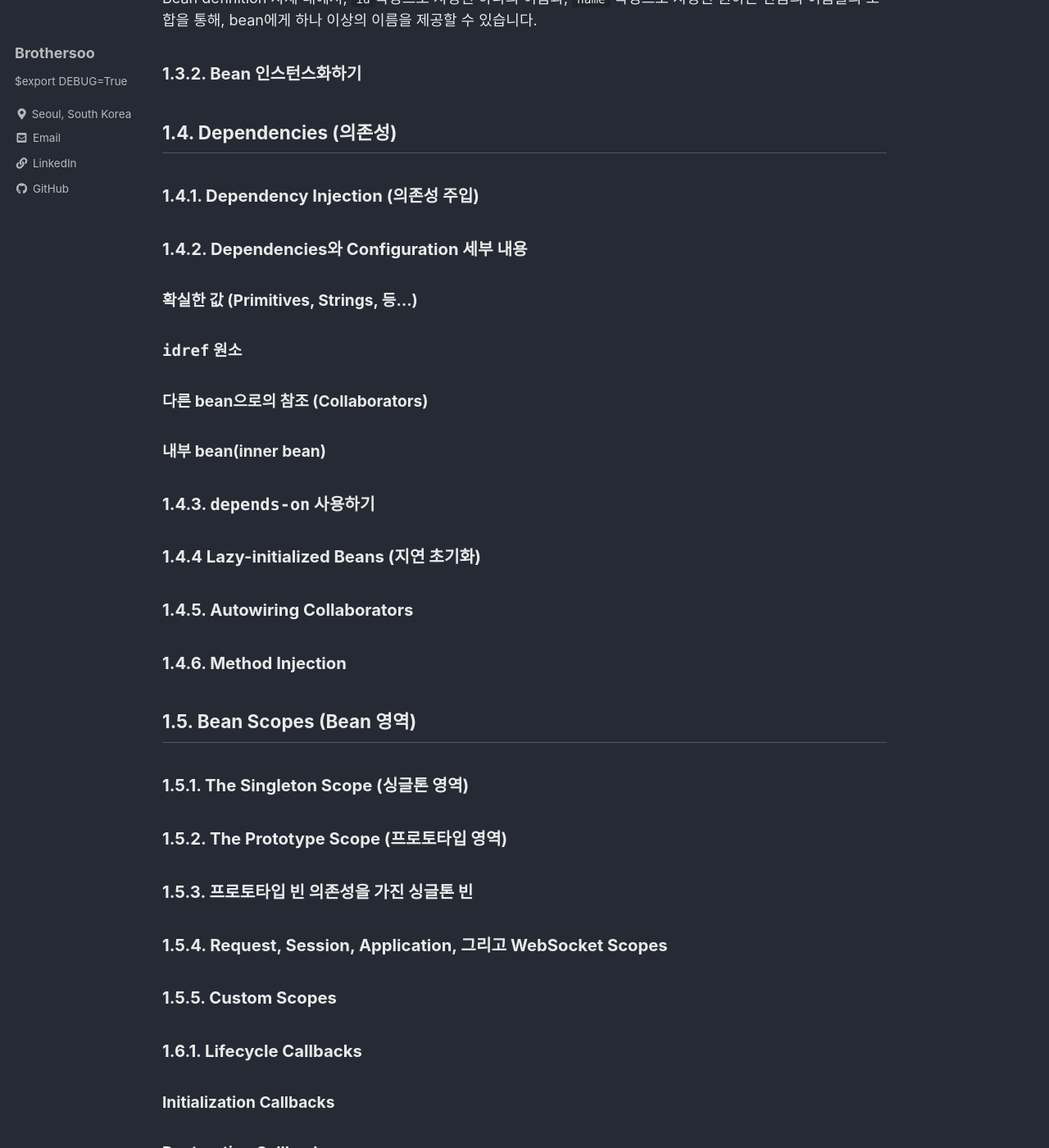
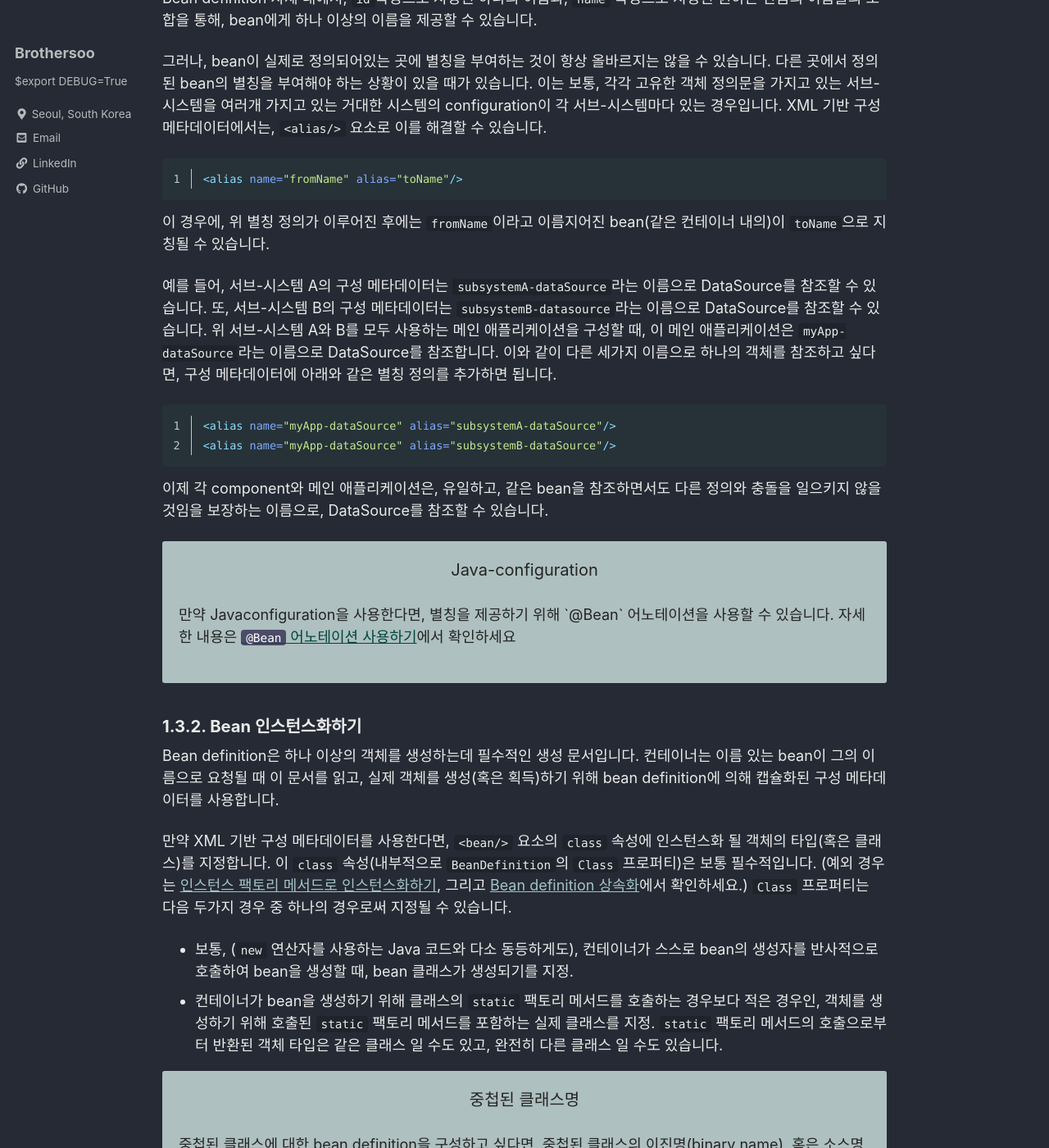
Before and after one commit to brothersoo/brothersoo.github.io, a Jekyll site: the page built from _posts/spring_doc/2021-08-17-spring_framework_documentation-core.md, in a window 1280 px wide and 1400 px high, scrolled down 9216 px. Shown: the whole window at 82% size. Built offline with Jekyll 4.4.1, drawn with Linux system fonts in a browser that asks for light colours; cached includes are drawn as plain includes; comment, search, counter and statistics services are not loaded; some of the changed text lies outside the part shown.

Commit message:
ADD: 1.3.2 instantiating beans

````diff
--- a/_posts/spring_doc/2021-08-17-spring_framework_documentation-core.md
+++ b/_posts/spring_doc/2021-08-17-spring_framework_documentation-core.md
@@ -15,6 +15,13 @@ permalink: /spring_doc/:title
         border-radius: 3px;
         padding: 20px;
         height: auto;
+    }
+    .blue-text-box a {
+        color: #00473E;
+    }
+    .blue-text-box code {
+        background-color: #4C4C69;
+        color: white;
     }
     .info-box {
         color: #242424;
@@ -72,11 +79,11 @@ AspectJ(현재로써 기능면에서 가장 풍부하고, 확실히 Java enterpr
 
 # 1. The IOC Container
 
-이번 절은 Spring의 역전의 제어(이하 IoC) container에 대해 다룹니다.
+이번 장은 Spring의 역전의 제어(이하 IoC) container에 대해 다룹니다.
 
 ## 1.1. Spring IoC Container와 Beans에 대한 설명
 
-이번 절은 Spring Framework의 `역전의 제어` 원칙의 구현을 다룹니다. IoC는 의존성 주입(Dependency injection, 이하 DI)라고도 불립니다. 이는 객체들이 그들의 의존성(: 함께 작동할 다른 객체)을 오직
+이번 장은 Spring Framework의 `역전의 제어` 원칙의 구현을 다룹니다. IoC는 의존성 주입(Dependency injection, 이하 DI)라고도 불립니다. 이는 객체들이 그들의 의존성(: 함께 작동할 다른 객체)을 오직
 
 생산자 인자(Constructor argument), factory method로의 인자, 혹은 생성되거나 factory method로부터 반환된 객체에 설정된 속성값
 
@@ -98,7 +105,7 @@ AspectJ(현재로써 기능면에서 가장 풍부하고, 확실히 Java enterpr
 - 이벤트 게시(Event publisher)
 - `WebApplicationContext`와 같은 웹 애플리케이션에서 사용할 수 있는 `Application-layer specific contexts`
 
-다시말해, `BeanFactory`는 configuration 프레임워크와 기본 기능을 제공하고, `ApplicationContext`는 엔터프라이즈에 특화된 기능이 추가된 것입니다. `ApplicationContext`는 `BeanFactory`의 완전한 상위 대체자(superset)이고, 이번 절에서 Spring의 IoC Container를 설명하는데 항상 사용될 것입니다. `ApplicationContext` 대신 `BeanFactory`의 사용에 대한 설명은 [The `BeanFactory`](#beans-beanfactory)를 확인하세요.
+다시말해, `BeanFactory`는 configuration 프레임워크와 기본 기능을 제공하고, `ApplicationContext`는 엔터프라이즈에 특화된 기능이 추가된 것입니다. `ApplicationContext`는 `BeanFactory`의 완전한 상위 대체자(superset)이고, 이번 장에서 Spring의 IoC Container를 설명하는데 항상 사용될 것입니다. `ApplicationContext` 대신 `BeanFactory`의 사용에 대한 설명은 [The `BeanFactory`](#beans-beanfactory)를 확인하세요.
 
 Spring에서 당신의 애플리케이션의 중추를 이루고 Spring IoC container에 의해 관리될 객체들은 `Bean`이라 불립니다. `Bean`은 Spring IoC container에 의해 인스턴스화(이하 구현)되고, 조립되고, 관리될 객체입니다. 그렇지 않다면, bean은 당신의 애플리케이션 안에 있는 수많은 평범한 객체중 하나에 불과하지 않을 것입니다. Bean과 그에 대한 의존성들(dependencies)은 container이 사용하는 configuration metadata에 반영되어있습니다.
 
@@ -316,7 +323,54 @@ XML 기반 구성 메타데이터에서, `id` 속성, `name` 속성, 혹은 둘
 
 Bean definition 자체 내에서, `id`속성으로 지정된 하나의 이름과, `name` 속성으로 지정된 원하는 만큼의 이름들의 조합을 통해, bean에게 하나 이상의 이름을 제공할 수 있습니다.
 
+그러나, bean이 실제로 정의되어있는 곳에 별칭을 부여하는 것이 항상 올바르지는 않을 수 있습니다. 다른 곳에서 정의된 bean의 별칭을 부여해야 하는 상황이 있을 때가 있습니다. 이는 보통, 각각 고유한 객체 정의문을 가지고 있는 서브-시스템을 여러개 가지고 있는 거대한 시스템의 configuration이 각 서브-시스템마다 있는 경우입니다. XML 기반 구성 메타데이터에서는, `<alias/>` 요소로 이를 해결할 수 있습니다.
+
+```xml
+<alias name="fromName" alias="toName"/>
+```
+
+이 경우에, 위 별칭 정의가 이루어진 후에는 `fromName`이라고 이름지어진 bean(같은 컨테이너 내의)이 `toName`으로 지칭될 수 있습니다.
+
+예를 들어, 서브-시스템 A의 구성 메타데이터는 `subsystemA-dataSource`라는 이름으로 DataSource를 참조할 수 있습니다. 또, 서브-시스템 B의 구성 메타데이터는 `subsystemB-datasource`라는 이름으로 DataSource를 참조할 수 있습니다. 위 서브-시스템 A와 B를 모두 사용하는 메인 애플리케이션을 구성할 때, 이 메인 애플리케이션은 `myApp-dataSource`라는 이름으로 DataSource를 참조합니다. 이와 같이 다른 세가지 이름으로 하나의 객체를 참조하고 싶다면, 구성 메타데이터에 아래와 같은 별칭 정의를 추가하면 됩니다.
+
+```xml
+<alias name="myApp-dataSource" alias="subsystemA-dataSource"/>
+<alias name="myApp-dataSource" alias="subsystemB-dataSource"/>
+```
+
+이제 각 component와 메인 애플리케이션은, 유일하고, 같은 bean을 참조하면서도 다른 정의와 충돌을 일으키지 않을 것임을 보장하는 이름으로, DataSource를 참조할 수 있습니다.
+
+<div class="blue-text-box">
+<p style="text-align: center; font-size: 20px">Java-configuration</p>
+
+<p>만약 Javaconfiguration을 사용한다면, 별칭을 제공하기 위해 `@Bean` 어노테이션을 사용할 수 있습니다. 자세한 내용은 <a href="#beans-java-bean-annotation"><code>@Bean</code> 어노테이션 사용하기</a>에서 확인하세요</p>
+</div>
+
 ### <a name="beans-factory-class"></a>1.3.2. Bean 인스턴스화하기
+
+Bean definition은 하나 이상의 객체를 생성하는데 필수적인 생성 문서입니다. 컨테이너는 이름 있는 bean이 그의 이름으로 요청될 때 이 문서를 읽고, 실제 객체를 생성(혹은 획득)하기 위해 bean definition에 의해 캡슐화된 구성 메타데이터를 사용합니다.
+
+만약 XML 기반 구성 메타데이터를 사용한다면, `<bean/>` 요소의 `class` 속성에 인스턴스화 될 객체의 타입(혹은 클래스)를 지정합니다. 이 `class` 속성(내부적으로 `BeanDefinition`의 `Class` 프로퍼티)은 보통 필수적입니다. (예외 경우는 [인스턴스 팩토리 메서드로 인스턴스화하기](#beans-factory-class-instance-factory-method), 그리고 [Bean definition 상속화](#beans-child-bean-definitions)에서 확인하세요.) `Class` 프로퍼티는 다음 두가지 경우 중 하나의 경우로써 지정될 수 있습니다.
+
+- 보통, (`new` 연산자를 사용하는 Java 코드와 다소 동등하게도), 컨테이너가 스스로 bean의 생성자를 반사적으로 호출하여 bean을 생성할 때, bean 클래스가 생성되기를 지정.
+- 컨테이너가 bean을 생성하기 위해 클래스의 `static` 팩토리 메서드를 호출하는 경우보다 적은 경우인, 객체를 생성하기 위해 호출된 `static` 팩토리 메서드를 포함하는 실제 클래스를 지정. `static` 팩토리 메서드의 호출으로부터 반환된 객체 타입은 같은 클래스 일 수도 있고, 완전히 다른 클래스 일 수도 있습니다.
+
+<div class="blue-text-box">
+<p style="text-align: center; font-size: 20px">중첩된 클래스명</p>
+
+<p>중첩된 클래스에 대한 bean definition을 구성하고 싶다면, 중첩된 클래스의 이진명(binary name), 혹은 소스명(source name) 중 하나를 사용하시면 됩니다.</p>
+
+<p>예를 들어, <code>com.example</code>안에 <code>SomeThing</code>이라는 클래스가 있고, 이 <code>SomeThing</code> 클래스는 <code>OtherThing</code>이라는 <code>static</code> 중첩 클래스를 가지고 있다면, 그들은 달러 표시(<code>$</code>) 혹은 점(<code>.</code>)으로 분리될 수 있습니다. 따라서 bean definition 안의 `class` 속성의 값은 `com.example.SomeThing$OtherThing` 혹은 `com.example.SomeThing.OtherThing`이 될 것입니다.</p>
+
+</div>
+
+#### 생성자로 인스턴스화하기
+
+#### 정적 팩토리 메서드로 인스턴스화하기
+
+#### <a name="beans-factory-class-instance-factory-method"></a>인스턴스 팩토리 메서드로 인스턴스화하기
+
+#### Bean의 런타임 타입 검사하기
 
 ## <a name="beans-dependencies"></a>1.4. Dependencies (의존성)
 
@@ -364,10 +418,14 @@ Bean definition 자체 내에서, `id`속성으로 지정된 하나의 이름과
 
 #### <a name="beans-factory-lifecycle-disposablebean"></a>Destruction Callbacks
 
+## <a name="beans-child-bean-definitions"></a>1.7 Bean definition 상속
+
 ## <a name="beans-annotation-config"></a>1.9. 어노테이션 기반 컨테이너 설정
 
 
 ## <a name="beans-java"></a>1.12. 자바 기반의 컨테이너 설정
+
+### <a name="beans-java-bean-annotation"></a>1.12.3. `@Bean` 어노테이션 사용하기
 
 ### <a name="context-create"></a>1.15.5. 웹 애플리케이션을 위한 간편한 ApplicationContext 인스턴스화
 
````
